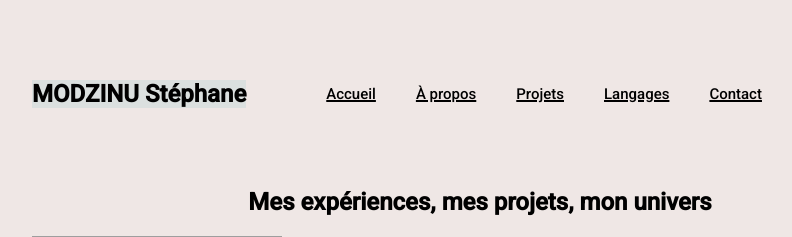
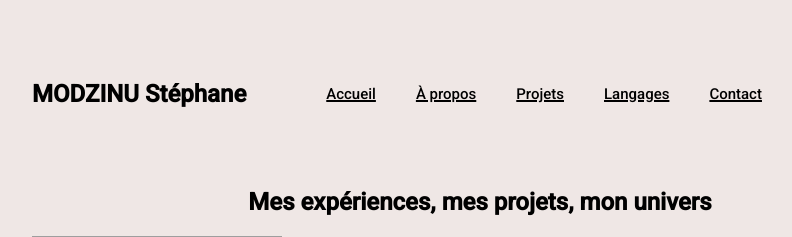
Before and after one commit to Stephanemdz/portfolio_mdz, a PHP site: page /projet.html in a window 1280 px wide. Shown: the top 237 px of the page, without its empty margins (160-952 px from the left). Run offline with PHP 8.4, Linux system fonts and the light colour scheme; grey boxes are pictures that could not be loaded.

Commit message:
omogenité des couleurs

```diff
--- a/CSS/style.css
+++ b/CSS/style.css
@@ -15,9 +15,6 @@ body {
 a{
   text-decoration: none;
   color: black;
-}
-.menu h1{
-  background-color: var(--contrast-color);
 }
 p {
   line-height: 25px;
```
